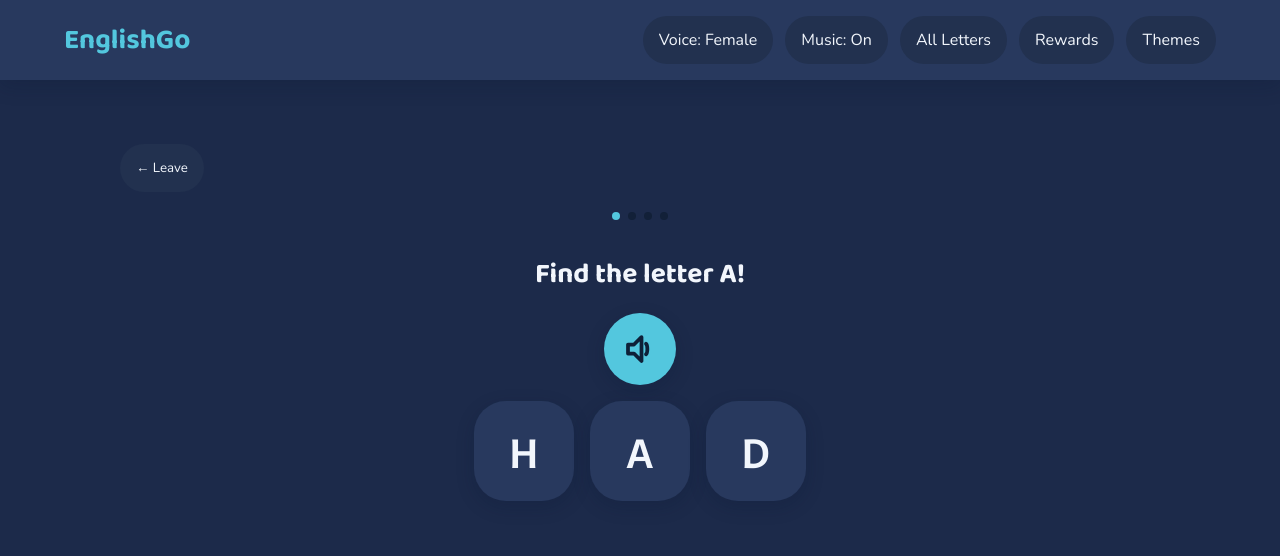
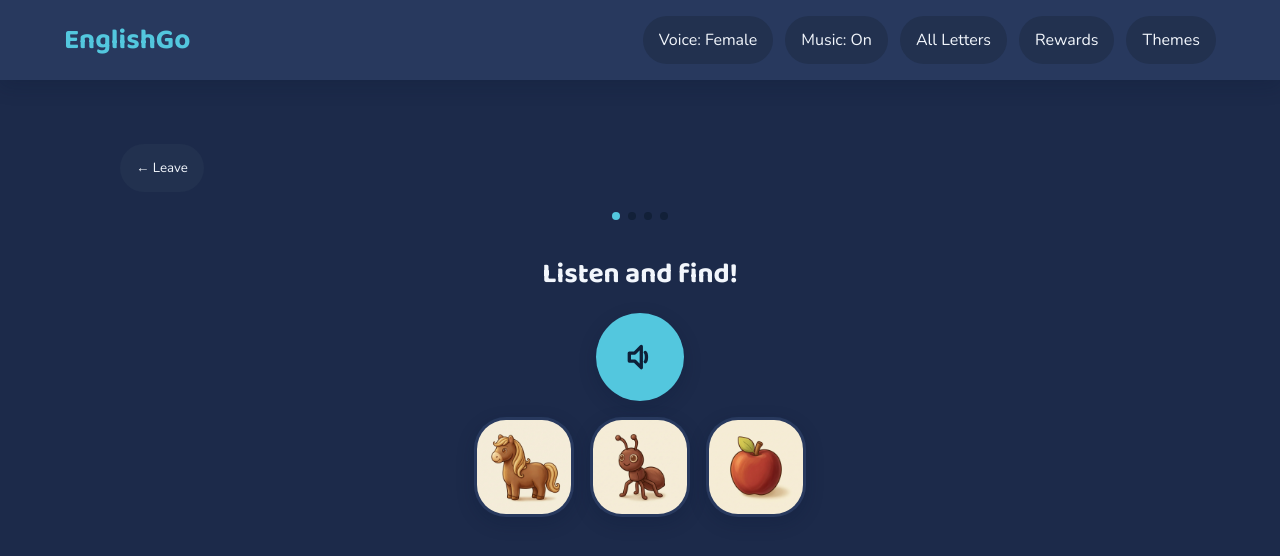
Before and after one commit to sunyu820613/EnglishGo, a React (Vite) app: page /EnglishGo/alphabet/A/lesson in a window 1280 px wide. Shown: the top 556 px of the page. Built offline with nearby package versions, Linux system fonts and the light colour scheme.

Commit message:
Reorder lesson steps: StepQuiz -> StepLetterQuiz -> Trace -> Reward

```diff
--- a/src/features/lesson/LessonPage.tsx
+++ b/src/features/lesson/LessonPage.tsx
@@ -10,7 +10,7 @@ import { getLetterStars } from '../../store/letterStars';
 import page from '../../styles/page.module.css';
 import { LessonProgressDots } from './LessonProgressDots';
 import { StepLetterQuiz } from './steps/StepLetterQuiz';
-import { StepMatch } from './steps/StepMatch';
+import { StepQuiz } from './steps/StepQuiz';
 import { StepTrace } from './steps/StepTrace';
 import { StepReward } from './steps/StepReward';
 import styles from './LessonPage.module.css';
@@ -75,9 +75,9 @@ export function LessonPage() {
         <LessonProgressDots totalSteps={TOTAL_STEPS} currentStep={step} />
 
         {step === 0 ? (
-          <StepLetterQuiz
-            letter={letter}
-            audioSrc={quizAudioSrc}
+          <StepQuiz
+            letterEntry={entry}
+            allLetters={alphabet}
             reducedMotion={reducedMotion}
             onCompleted={() => {
               markQuizPassed(letter);
@@ -87,8 +87,9 @@ export function LessonPage() {
         ) : null}
 
         {step === 1 ? (
-          <StepMatch
+          <StepLetterQuiz
             letter={letter}
+            audioSrc={quizAudioSrc}
             reducedMotion={reducedMotion}
             onCompleted={() => {
               markMatchPassed(letter);
```
